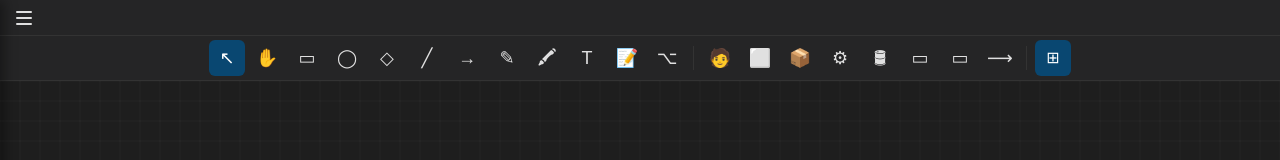
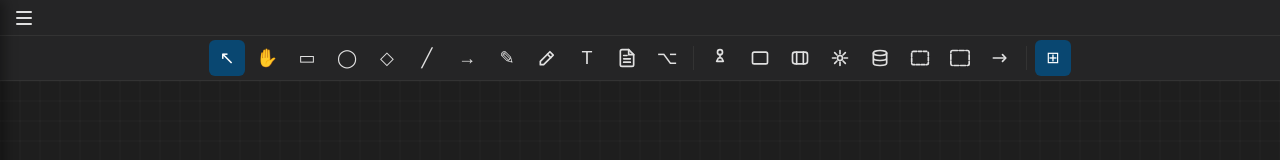
Before and after one commit to genc-murat/rdraw, a React (Vite) app: page / in a window 1280 px wide. Shown: the top 160 px of the page. Built offline with nearby package versions, Linux system fonts and the light colour scheme.

Commit message:
fix: icons

```diff
--- a/src/components/Toolbar.tsx
+++ b/src/components/Toolbar.tsx
@@ -1,7 +1,76 @@
 import useAppStore from "../store/useAppStore";
 import type { Tool } from "../types";
 
-const TOOLS: { id: Tool; label: string; icon: string }[] = [
+type ToolDef = { id: Tool; label: string; icon: React.ReactNode };
+
+const PersonIcon = () => (
+  <svg viewBox="0 0 24 24" fill="none" stroke="currentColor" strokeWidth="2" strokeLinecap="round" strokeLinejoin="round">
+    <circle cx="12" cy="5" r="3" />
+    <path d="M12 8v4m-4 4h8l-2-4H10l-2 4z" />
+  </svg>
+);
+
+const SystemIcon = () => (
+  <svg viewBox="0 0 24 24" fill="none" stroke="currentColor" strokeWidth="2" strokeLinecap="round" strokeLinejoin="round">
+    <rect x="3" y="5" width="18" height="14" rx="2" />
+  </svg>
+);
+
+const ContainerIcon = () => (
+  <svg viewBox="0 0 24 24" fill="none" stroke="currentColor" strokeWidth="2" strokeLinecap="round" strokeLinejoin="round">
+    <rect x="3" y="5" width="18" height="14" rx="3" />
+    <path d="M8 5v14m8-14v14" />
+  </svg>
+);
+
+const ComponentIcon = () => (
+  <svg viewBox="0 0 24 24" fill="none" stroke="currentColor" strokeWidth="2" strokeLinecap="round" strokeLinejoin="round">
+    <circle cx="12" cy="12" r="3" />
+    <path d="M12 3v4m0 10v4M3 12h4m10 0h4M5.6 5.6l2.8 2.8m7.2 7.2l2.8 2.8M18.4 5.6l-2.8 2.8m-7.2 7.2l-2.8 2.8" />
+  </svg>
+);
+
+const DatabaseIcon = () => (
+  <svg viewBox="0 0 24 24" fill="none" stroke="currentColor" strokeWidth="2" strokeLinecap="round" strokeLinejoin="round">
+    <ellipse cx="12" cy="6" rx="8" ry="3" />
+    <path d="M4 6v6c0 1.66 3.58 3 8 3s8-1.34 8-3V6m-16 6v6c0 1.66 3.58 3 8 3s8-1.34 8-3v-6" />
+  </svg>
+);
+
+const BoundaryIcon = () => (
+  <svg viewBox="0 0 24 24" fill="none" stroke="currentColor" strokeWidth="2" strokeLinecap="round" strokeLinejoin="round">
+    <rect x="2" y="4" width="20" height="16" rx="2" strokeDasharray="4 2" />
+  </svg>
+);
+
+const EnterpriseBoundaryIcon = () => (
+  <svg viewBox="0 0 24 24" fill="none" stroke="currentColor" strokeWidth="2" strokeLinecap="round" strokeLinejoin="round">
+    <rect x="1" y="3" width="22" height="18" rx="2" strokeDasharray="6 2" />
+  </svg>
+);
+
+const RelationshipIcon = () => (
+  <svg viewBox="0 0 24 24" fill="none" stroke="currentColor" strokeWidth="2" strokeLinecap="round" strokeLinejoin="round">
+    <path d="M4 12h14" />
+    <path d="M15 8l4 4-4 4" />
+  </svg>
+);
+
+const HighlightIcon = () => (
+  <svg viewBox="0 0 24 24" fill="none" stroke="currentColor" strokeWidth="2" strokeLinecap="round" strokeLinejoin="round">
+    <path d="M15.5 4.5l4 4L8 20H4v-4L15.5 4.5z" />
+    <path d="M12.5 7.5l4 4" />
+  </svg>
+);
+
+const NoteIcon = () => (
+  <svg viewBox="0 0 24 24" fill="none" stroke="currentColor" strokeWidth="2" strokeLinecap="round" strokeLinejoin="round">
+    <path d="M14 2H6a2 2 0 00-2 2v16a2 2 0 002 2h12a2 2 0 002-2V8l-6-6z" />
+    <path d="M14 2v6h6m-4 5H8m8 4H8m4-8H8" />
+  </svg>
+);
+
+const TOOLS: ToolDef[] = [
   { id: "select", label: "Select (V)", icon: "↖" },
   { id: "hand", label: "Hand (H)", icon: "✋" },
   { id: "rectangle", label: "Rectangle (R)", icon: "▭" },
@@ -10,21 +79,21 @@ const TOOLS: { id: Tool; label: string; icon: string }[] = [
   { id: "line", label: "Line (L)", icon: "╱" },
   { id: "arrow", label: "Arrow (A)", icon: "→" },
   { id: "freehand", label: "Freehand (P)", icon: "✎" },
-  { id: "highlight", label: "Highlight (G)", icon: "🖍" },
+  { id: "highlight", label: "Highlight (G)", icon: <HighlightIcon /> },
   { id: "text", label: "Text (T)", icon: "T" },
-  { id: "note", label: "Note (N)", icon: "📝" },
+  { id: "note", label: "Note (N)", icon: <NoteIcon /> },
   { id: "mermaid", label: "Mermaid (M)", icon: "⌥" },
 ];
 
-const C4_TOOLS: { id: Tool; label: string; icon: string }[] = [
-  { id: "c4-person", label: "Person (1)", icon: "🧑" },
-  { id: "c4-software-system", label: "Software System (2)", icon: "⬜" },
-  { id: "c4-container", label: "Container (3)", icon: "📦" },
-  { id: "c4-component", label: "Component (4)", icon: "⚙" },
-  { id: "c4-database", label: "Database (5)", icon: "🛢" },
-  { id: "c4-system-boundary", label: "System Boundary (6)", icon: "▭" },
-  { id: "c4-enterprise-boundary", label: "Enterprise Boundary (7)", icon: "▭" },
-  { id: "c4-relationship", label: "Relationship (8)", icon: "⟶" },
+const C4_TOOLS: ToolDef[] = [
+  { id: "c4-person", label: "Person (1)", icon: <PersonIcon /> },
+  { id: "c4-software-system", label: "Software System (2)", icon: <SystemIcon /> },
+  { id: "c4-container", label: "Container (3)", icon: <ContainerIcon /> },
+  { id: "c4-component", label: "Component (4)", icon: <ComponentIcon /> },
+  { id: "c4-database", label: "Database (5)", icon: <DatabaseIcon /> },
+  { id: "c4-system-boundary", label: "System Boundary (6)", icon: <BoundaryIcon /> },
+  { id: "c4-enterprise-boundary", label: "Enterprise Boundary (7)", icon: <EnterpriseBoundaryIcon /> },
+  { id: "c4-relationship", label: "Relationship (8)", icon: <RelationshipIcon /> },
 ];
 
 export default function Toolbar() {
@@ -42,7 +111,11 @@ export default function Toolbar() {
           onClick={() => setTool(tool.id)}
           title={tool.label}
         >
-          <span style={{ fontSize: "18px", lineHeight: 1 }}>{tool.icon}</span>
+          {typeof tool.icon === "string" ? (
+            <span style={{ fontSize: "18px", lineHeight: 1 }}>{tool.icon}</span>
+          ) : (
+            tool.icon
+          )}
         </button>
       ))}
       <span
@@ -61,7 +134,11 @@ export default function Toolbar() {
           onClick={() => setTool(tool.id)}
           title={tool.label}
         >
-          <span style={{ fontSize: "18px", lineHeight: 1 }}>{tool.icon}</span>
+          {typeof tool.icon === "string" ? (
+            <span style={{ fontSize: "18px", lineHeight: 1 }}>{tool.icon}</span>
+          ) : (
+            tool.icon
+          )}
         </button>
       ))}
       <span
```
Also changed, not shown: 1 other file (tests, documents, lock files or other folders).
